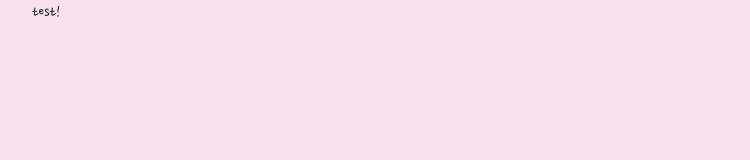
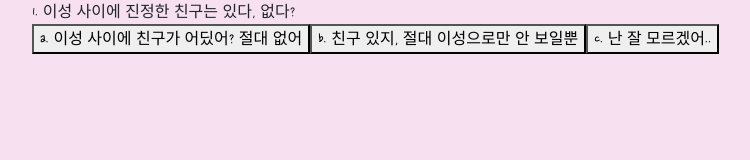
Before and after one commit to minji0626/ToyProject, a plain HTML site: page start/index.html in a window 1280 px wide. Both pictures are taken after a click on the button "시작하기". Shown: the whole page, without its empty margins (50-800 px from the left). Drawn offline with nearby package versions, Linux system fonts and the light colour scheme.

Commit message:
qna select

```diff
--- a/start/index.html
+++ b/start/index.html
@@ -29,11 +29,17 @@
             <button type="button" class="btn btn-outline-danger mt-2" onclick="js:begin()">시작하기</button>
         </section>
         <section id="qna">
-            <p>test!</p>
+            <div class="qBox">
+
+            </div>
+            <div class="answerBox">
+
+            </div>
         </section>
         <section id="result">
 
         </section>
+        <script src="./js/data.js" charset="UTF-8"></script>
         <script src="./js/start.js" charset="UTF-8"></script>
     </div>
 </body>
--- a/start/js/start.js
+++ b/start/js/start.js
@@ -1,5 +1,31 @@
 const main = document.querySelector("#main");
 const qna = document.querySelector("#qna");
+
+function addAnswer(answerText, qIdx){
+    var a = document.querySelector('.answerBox');
+    var answer = document.createElement('button');
+    answer.classList.add('answerList');
+    a.appendChild(answer);
+    answer.innerHTML = answerText;
+
+    answer.addEventListener("click", function(){
+        var childern = document.querySelectorAll('.answerList');
+        for(let i = 0; i < childern.length; i++){
+            childern[i].disabled = true;
+            childern[i].style.display = 'none';
+        }
+        goNext(++qIdx);
+    },false);
+}
+
+
+function goNext(qIdx){
+    var q = document.querySelector('.qBox');
+    q.innerHTML = qnaList[qIdx].q;
+    for(let i in qnaList[qIdx].a){
+        addAnswer(qnaList[qIdx].a[i].answer, qIdx);
+    }
+}
 
 function begin(){
     main.style.WebkitAnimation = "fadeOut 1s";
@@ -12,5 +38,7 @@ function begin(){
             main.style.display = "none";
             qna.style.display = "block";
         }, 450);
+        let qIdx = 0;
+        goNext(qIdx);
     }, 450);
 }
```
